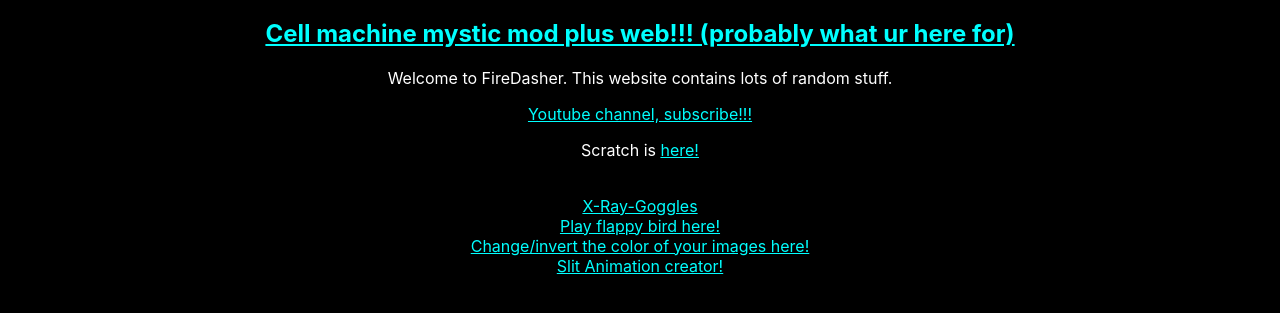
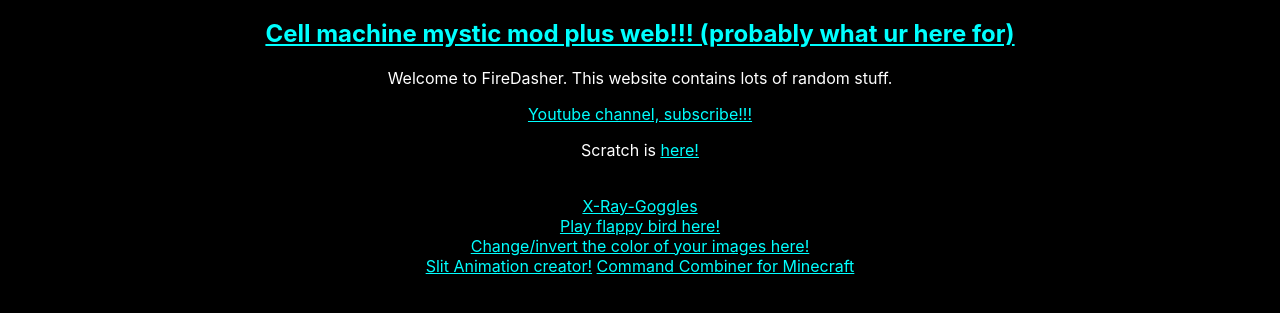
Before and after one commit to FireDasher/firedasher.github.io, a plain HTML site: page index.html in a window 1280 px wide. Shown: the part 123-436 px from the top of the page. Drawn offline with Linux system fonts and the light colour scheme.

Commit message:
Update index.html

```diff
--- a/index.html
+++ b/index.html
@@ -26,5 +26,6 @@
     <br>
     <a href="color/">Change/invert the color of your images here!</a><br>
     <a href="slitanim/">Slit Animation creator!</a>
+    <a href="cmdCombine/">Command Combiner for Minecraft</a>
   </div>
 </body>
```
